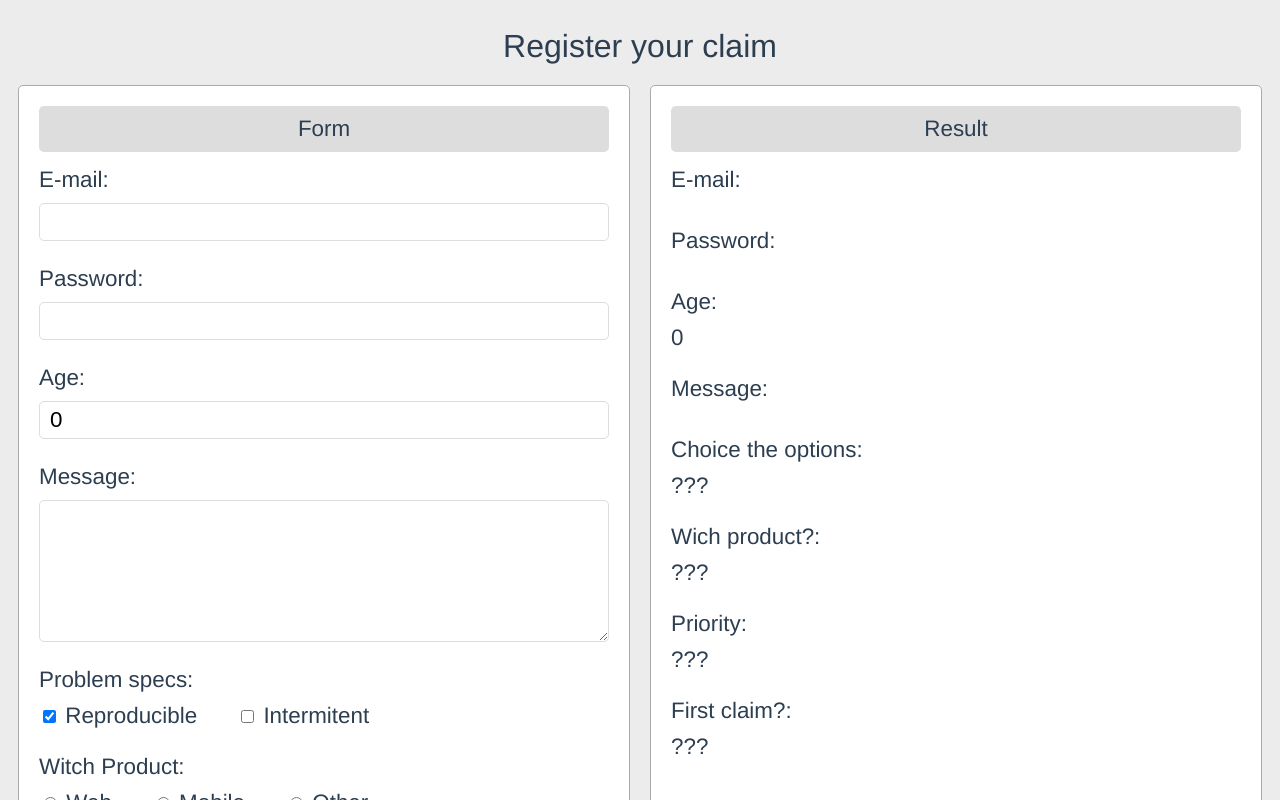
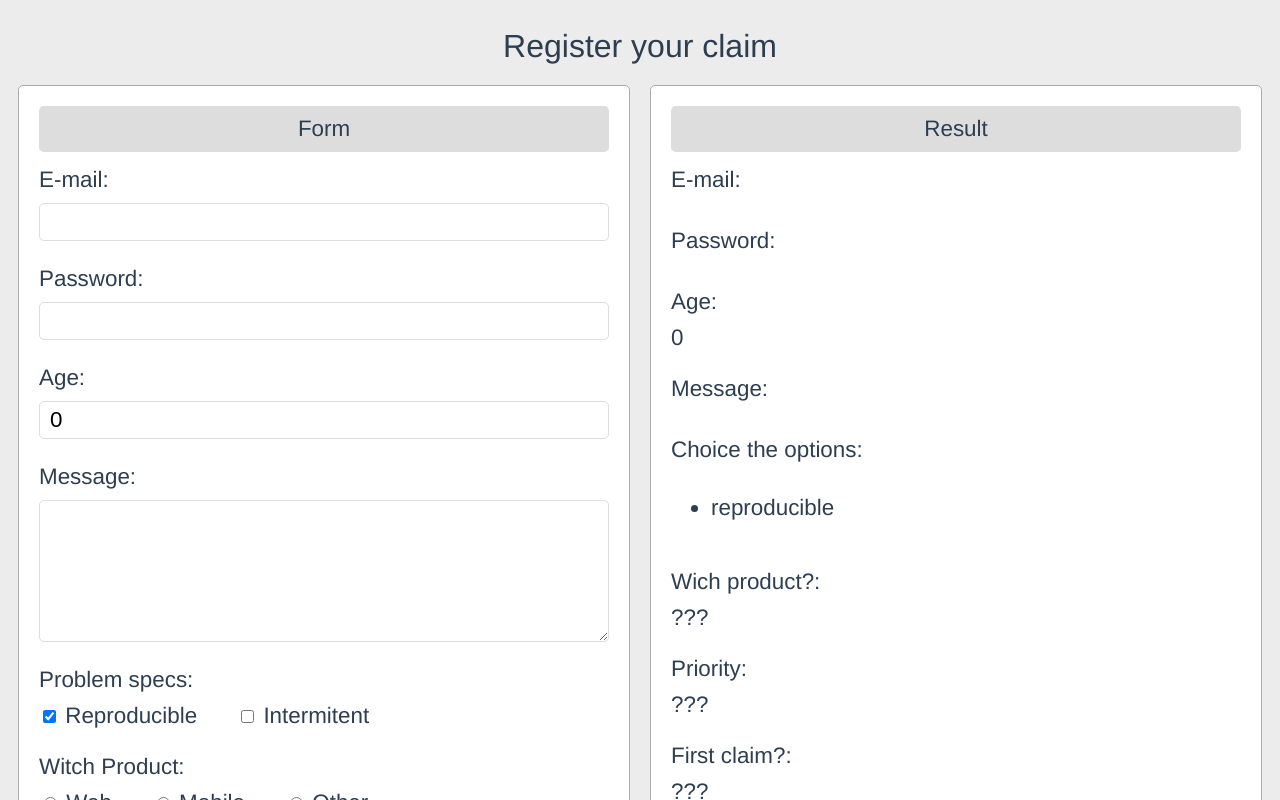
Before and after one commit to pedrosales/VueJS, a Vue app in the folder forms/fomrs-01/: page / in a window 1280 px wide. Both pictures are taken after a click on the checkbox 49 px from the left and 716 px from the top of the page. Shown: the top 800 px of the page. Built offline with nearby package versions, Linux system fonts and the light colour scheme.

Commit message:
checkbox

```diff
--- a/forms/fomrs-01/src/App.vue
+++ b/forms/fomrs-01/src/App.vue
@@ -18,10 +18,10 @@
         </Label>
         <Label name="Problem specs">
           <span class="mr-4">
-            <input type="checkbox" value="reproducible" /> Reproducible
+            <input type="checkbox" value="reproducible" v-model="features" /> Reproducible
           </span>
           <span>
-            <input type="checkbox" value="intermitent" /> Intermitent
+            <input type="checkbox" value="intermitent" v-model="features" /> Intermitent
           </span>
         </Label>
         <Label name="Witch Product">
@@ -61,7 +61,11 @@
           <span style="white-space: pre;">{{ message }}</span>
         </Label>
         <Label name="Choice the options">
-          <span>???</span>
+          <span>
+            <ul>
+              <li v-for="f in features" :key="f">{{ f }}</li>
+            </ul>
+          </span>
         </Label>
         <Label name="Wich product?">
           <span>???</span>
@@ -87,6 +91,7 @@ export default {
   data() {
     return {
       message: "",
+      features: [],
       user: {
         email: "",
         password: "",
```
